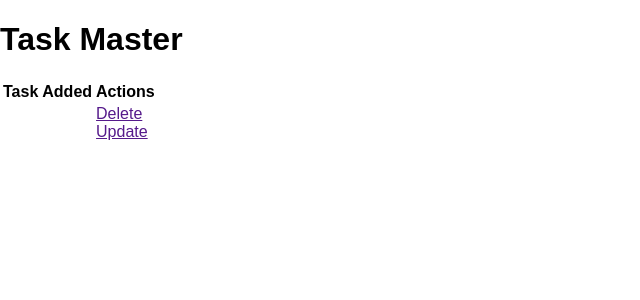
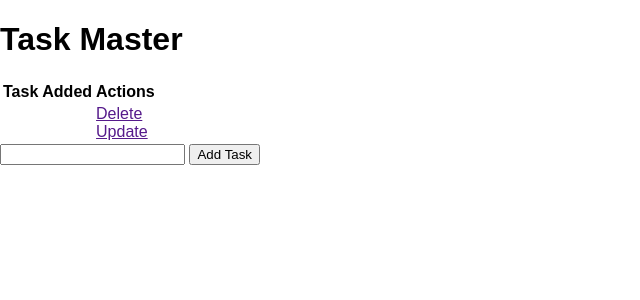
Before and after one commit to newedition994/flask-task-master, a Flask app: page / in a window 1280 px wide. Shown: the top 300 px of the page, without its empty margins (0-640 px from the left). Run offline with Flask 2, Linux system fonts and the light colour scheme.

Commit message:
adding a form with a submit button

```diff
--- a/templates/index.html
+++ b/templates/index.html
@@ -21,5 +21,10 @@
       </td>
     </tr>
   </table>
+
+  <form action="/" method="POST">
+    <input type="text" name="content" id="content" />
+    <input type="submit" value="Add Task" />
+  </form>
 </div>
 {% endblock %}
```
